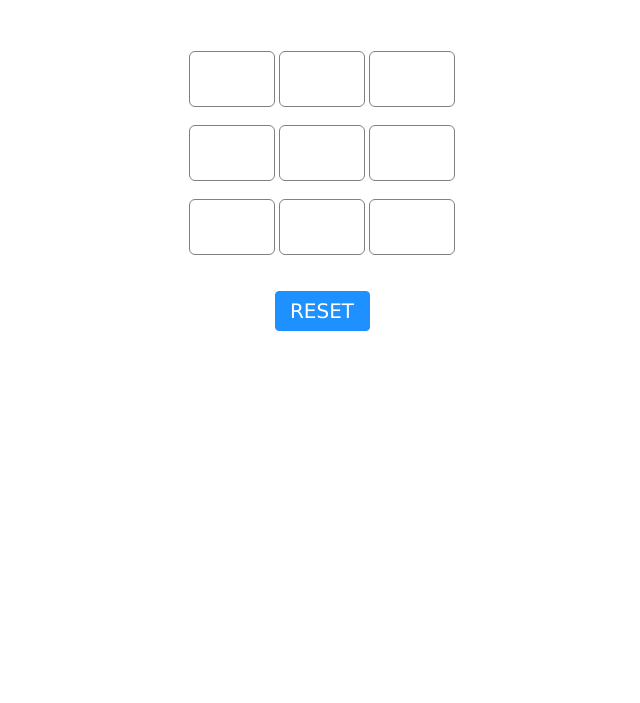
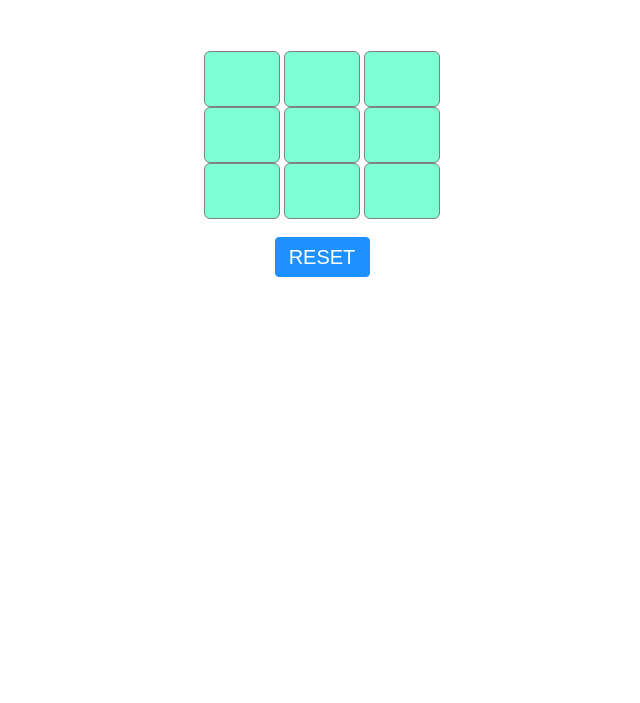
Before and after one commit to Ramya-cloud-hub/Tic-Tac-Toy, a plain HTML site: page index.html in a window 1280 px wide. Shown: the part 97-800 px from the top of the page, without its empty margins (318-958 px from the left). Drawn offline with Linux system fonts and the light colour scheme.

Commit message:
Changes done script functions

```diff
--- a/index.html
+++ b/index.html
@@ -1,70 +1,36 @@
 <!DOCTYPE html>
 <html lang="en">
 <head>
-	<meta name="viewport" content=
-		"width=device-width, initial-scale=1.0">
     <title>Tic Tac Toy</title>
-
-	<!-- CSS file Included -->
-	<link rel="stylesheet"
-		type="text/css" href="style.css">
-
-	<!-- JavaScript file included -->
+	<link rel="stylesheet"	type="text/css" href="style.css">
 	<script src="script.js"></script>
 </head>
 
 <body>
-	<div id="main">
+	<div id="container">
 		<h1>TIC TAC TOE</h1>
-
-		<!-- Game Instructions -->
-
-
-
-		<br><br>
-		<!-- 3*3 grid of Boxes -->
-		<input type="text" id="b1" onclick=
-			"myfunc_3(); myfunc();" readonly>
-
-		<input type="text" id="b2" onclick=
-			"myfunc_4(); myfunc();" readonly>
-
-		<input type="text" id="b3" onclick=
-			"myfunc_5(); myfunc();" readonly>
 		<br><br>
 
-		<input type="text" id="b4" onclick=
-			"myfunc_6(); myfunc();" readonly>
-
-		<input type="text" id="b5" onclick=
-			"myfunc_7(); myfunc();" readonly>
-
-		<input type="text" id="b6" onclick=
-			"myfunc_8(); myfunc();" readonly>
+		<input type="text" id="box1" onclick="myfunc_3(); myfunc();" >
+		<input type="text" id="box2" onclick="myfunc_4(); myfunc();" >
+		<input type="text" id="box3" onclick="myfunc_5(); myfunc();">
+		<br>
+		<input type="text" id="box4" onclick="myfunc_6(); myfunc();" >
+		<input type="text" id="box5" onclick="myfunc_7(); myfunc();" >
+		<input type="text" id="box6" onclick="myfunc_8(); myfunc();">
+		<br>
+		<input type="text" id="box7" onclick="myfunc_9(); myfunc();">
+		<input type="text" id="box8" onclick="myfunc_10();myfunc();">
+		<input type="text" id="box9" onclick="myfunc_11();myfunc();">
 		<br><br>
 
-		<input type="text" id="b7" onclick=
-			"myfunc_9(); myfunc();" readonly>
-
-		<input type="text" id="b8" onclick=
-			"myfunc_10();myfunc();" readonly>
-
-		<input type="text" id="b9" onclick=
-			"myfunc_11();myfunc();" readonly>
-
-		<!-- Grid end here -->
-		<br><br><br>
-		<!-- Button to reset game -->
-		<button id="but" onclick="myfunc_2()">
+		<button id="button" onclick="myfunc_2()">
 			RESET
 		</button>
 
 		<br><br>
-		<!-- Space to show player turn -->
-		<p id="print"></p>
 
-
+		<p id="printResult"></p>
 	</div>
 </body>
-
 </html>
--- a/script.js
+++ b/script.js
@@ -1,375 +1,339 @@
-// Function called whenever user tab on any box
 function myfunc() {
+	var box1, box1, box3, box4, box5, box6, box7, box8, box9;
+	box1 = document.getElementById("box1").value;
+	box2 = document.getElementById("box2").value;
+	box3 = document.getElementById("box3").value;
+	box4 = document.getElementById("box4").value;
+	box5 = document.getElementById("box5").value;
+	box6 = document.getElementById("box6").value;
+	box7 = document.getElementById("box7").value;
+	box8 = document.getElementById("box8").value;
+	box9 = document.getElementById("box9").value;
 
-	// Setting DOM to all boxes or input field
-	var b1, b1, b3, b4, b5, b6, b7, b8, b9;
-	b1 = document.getElementById("b1").value;
-	b2 = document.getElementById("b2").value;
-	b3 = document.getElementById("b3").value;
-	b4 = document.getElementById("b4").value;
-	b5 = document.getElementById("b5").value;
-	b6 = document.getElementById("b6").value;
-	b7 = document.getElementById("b7").value;
-	b8 = document.getElementById("b8").value;
-	b9 = document.getElementById("b9").value;
-
-	// Checking if Player X won or not and after
-	// that disabled all the other fields
-	if ((b1 == 'x' || b1 == 'X') && (b2 == 'x' ||
-		b2 == 'X') && (b3 == 'x' || b3 == 'X')) {
-		document.getElementById('print')
+	// Checking if Player X won or not and after that disable the remaining cells
+	if ((box1 == 'x' || box1 == 'X') && (box2 == 'x' ||
+		box2 == 'X') && (box3 == 'x' || box3 == 'X')) {
+		document.getElementById('printResult')
 			.innerHTML = "Player X won";
-		document.getElementById("b4").disabled = true;
-		document.getElementById("b5").disabled = true;
-		document.getElementById("b6").disabled = true;
-		document.getElementById("b7").disabled = true;
-		document.getElementById("b8").disabled = true;
-		document.getElementById("b9").disabled = true;
-		window.alert('Player X won');
+		document.getElementById("box4").disabled = true;
+		document.getElementById("box5").disabled = true;
+		document.getElementById("box6").disabled = true;
+		document.getElementById("box7").disabled = true;
+		document.getElementById("box8").disabled = true;
+		document.getElementById("box9").disabled = true;
 	}
-	else if ((b1 == 'x' || b1 == 'X') && (b4 == 'x' ||
-		b4 == 'X') && (b7 == 'x' || b7 == 'X')) {
-		document.getElementById('print')
+	else if ((box1 == 'x' || box1 == 'X') && (box4 == 'x' ||
+		box4 == 'X') && (box7 == 'x' || box7 == 'X')) {
+		document.getElementById('printResult')
 			.innerHTML = "Player X won";
-		document.getElementById("b2").disabled = true;
-		document.getElementById("b3").disabled = true;
-		document.getElementById("b5").disabled = true;
-		document.getElementById("b6").disabled = true;
-		document.getElementById("b8").disabled = true;
-		document.getElementById("b9").disabled = true;
-
-		window.alert('Player X won');
+		document.getElementById("box2").disabled = true;
+		document.getElementById("box3").disabled = true;
+		document.getElementById("box5").disabled = true;
+		document.getElementById("box6").disabled = true;
+		document.getElementById("box8").disabled = true;
+		document.getElementById("box9").disabled = true;
 	}
-	else if ((b7 == 'x' || b7 == 'X') && (b8 == 'x' ||
-		b8 == 'X') && (b9 == 'x' || b9 == 'X')) {
-		document.getElementById('print')
+	else if ((box7 == 'x' || box7 == 'X') && (box8 == 'x' ||
+		box8 == 'X') && (box9 == 'x' || box9 == 'X')) {
+		document.getElementById('printResult')
 			.innerHTML = "Player X won";
-		document.getElementById("b1").disabled = true;
-		document.getElementById("b2").disabled = true;
-		document.getElementById("b3").disabled = true;
-		document.getElementById("b4").disabled = true;
-		document.getElementById("b5").disabled = true;
-		document.getElementById("b6").disabled = true;
-		window.alert('Player X won');
+		document.getElementById("box1").disabled = true;
+		document.getElementById("box2").disabled = true;
+		document.getElementById("box3").disabled = true;
+		document.getElementById("box4").disabled = true;
+		document.getElementById("box5").disabled = true;
+		document.getElementById("box6").disabled = true;
 	}
-	else if ((b3 == 'x' || b3 == 'X') && (b6 == 'x' ||
-		b6 == 'X') && (b9 == 'x' || b9 == 'X')) {
-		document.getElementById('print')
+	else if ((box3 == 'x' || box3 == 'X') && (box6 == 'x' ||
+		box6 == 'X') && (box9 == 'x' || box9 == 'X')) {
+		document.getElementById('printResult')
 			.innerHTML = "Player X won";
-		document.getElementById("b1").disabled = true;
-		document.getElementById("b2").disabled = true;
-		document.getElementById("b4").disabled = true;
-		document.getElementById("b5").disabled = true;
-		document.getElementById("b7").disabled = true;
-		document.getElementById("b8").disabled = true;
-		window.alert('Player X won');
+		document.getElementById("box1").disabled = true;
+		document.getElementById("box2").disabled = true;
+		document.getElementById("box4").disabled = true;
+		document.getElementById("box5").disabled = true;
+		document.getElementById("box7").disabled = true;
+		document.getElementById("box8").disabled = true;
 	}
-	else if ((b1 == 'x' || b1 == 'X') && (b5 == 'x' ||
-		b5 == 'X') && (b9 == 'x' || b9 == 'X')) {
-		document.getElementById('print')
+	else if ((box1 == 'x' || box1 == 'X') && (box5 == 'x' ||
+		box5 == 'X') && (box9 == 'x' || box9 == 'X')) {
+		document.getElementById('printResult')
 			.innerHTML = "Player X won";
-		document.getElementById("b2").disabled = true;
-		document.getElementById("b3").disabled = true;
-		document.getElementById("b4").disabled = true;
-		document.getElementById("b6").disabled = true;
-		document.getElementById("b7").disabled = true;
-		document.getElementById("b8").disabled = true;
-		window.alert('Player X won');
+		document.getElementById("box2").disabled = true;
+		document.getElementById("box3").disabled = true;
+		document.getElementById("box4").disabled = true;
+		document.getElementById("box6").disabled = true;
+		document.getElementById("box7").disabled = true;
+		document.getElementById("box8").disabled = true;
 	}
-	else if ((b3 == 'x' || b3 == 'X') && (b5 == 'x' ||
-		b5 == 'X') && (b7 == 'x' || b7 == 'X')) {
-		document.getElementById('print')
+	else if ((box3 == 'x' || box3 == 'X') && (box5 == 'x' ||
+		box5 == 'X') && (box7 == 'x' || box7 == 'X')) {
+		document.getElementById('printResult')
 			.innerHTML = "Player X won";
-		document.getElementById("b1").disabled = true;
-		document.getElementById("b2").disabled = true;
-		document.getElementById("b4").disabled = true;
-		document.getElementById("b6").disabled = true;
-		document.getElementById("b8").disabled = true;
-		document.getElementById("b9").disabled = true;
-		window.alert('Player X won');
+		document.getElementById("box1").disabled = true;
+		document.getElementById("box2").disabled = true;
+		document.getElementById("box4").disabled = true;
+		document.getElementById("box6").disabled = true;
+		document.getElementById("box8").disabled = true;
+		document.getElementById("box9").disabled = true;
 	}
-	else if ((b2 == 'x' || b2 == 'X') && (b5 == 'x' ||
-		b5 == 'X') && (b8 == 'x' || b8 == 'X')) {
-		document.getElementById('print')
+	else if ((box2 == 'x' || box2 == 'X') && (box5 == 'x' ||
+		box5 == 'X') && (box8 == 'x' || box8 == 'X')) {
+		document.getElementById('printResult')
 			.innerHTML = "Player X won";
-		document.getElementById("b1").disabled = true;
-		document.getElementById("b3").disabled = true;
-		document.getElementById("b4").disabled = true;
-		document.getElementById("b6").disabled = true;
-		document.getElementById("b7").disabled = true;
-		document.getElementById("b9").disabled = true;
-		window.alert('Player X won');
+		document.getElementById("box1").disabled = true;
+		document.getElementById("box3").disabled = true;
+		document.getElementById("box4").disabled = true;
+		document.getElementById("box6").disabled = true;
+		document.getElementById("box7").disabled = true;
+		document.getElementById("box9").disabled = true;
 	}
-	else if ((b4 == 'x' || b4 == 'X') && (b5 == 'x' ||
-		b5 == 'X') && (b6 == 'x' || b6 == 'X')) {
-		document.getElementById('print')
+	else if ((box4 == 'x' || box4 == 'X') && (box5 == 'x' ||
+		box5 == 'X') && (box6 == 'x' || box6 == 'X')) {
+		document.getElementById('printResult')
 			.innerHTML = "Player X won";
-		document.getElementById("b1").disabled = true;
-		document.getElementById("b2").disabled = true;
-		document.getElementById("b3").disabled = true;
-		document.getElementById("b7").disabled = true;
-		document.getElementById("b8").disabled = true;
-		document.getElementById("b9").disabled = true;
-		window.alert('Player X won');
+		document.getElementById("box1").disabled = true;
+		document.getElementById("box2").disabled = true;
+		document.getElementById("box3").disabled = true;
+		document.getElementById("box7").disabled = true;
+		document.getElementById("box8").disabled = true;
+		document.getElementById("box9").disabled = true;
 	}
 
-	// Checking of Player X finsh
-	// Checking for Player 0 starts, Is player 0 won or
-	// not and after that disabled all the other fields
-	else if ((b1 == '0' || b1 == '0') && (b2 == '0' ||
-		b2 == '0') && (b3 == '0' || b3 == '0')) {
-		document.getElementById('print')
+
+	// Player 0 won or not
+	else if ((box1 == '0' || box1 == '0') && (box2 == '0' ||
+		box2 == '0') && (box3 == '0' || box3 == '0')) {
+		document.getElementById('printResult')
 			.innerHTML = "Player 0 won";
-		document.getElementById("b4").disabled = true;
-		document.getElementById("b5").disabled = true;
-		document.getElementById("b6").disabled = true;
-		document.getElementById("b7").disabled = true;
-		document.getElementById("b8").disabled = true;
-		document.getElementById("b9").disabled = true;
-		window.alert('Player 0 won');
+		document.getElementById("box4").disabled = true;
+		document.getElementById("box5").disabled = true;
+		document.getElementById("box6").disabled = true;
+		document.getElementById("box7").disabled = true;
+		document.getElementById("box8").disabled = true;
+		document.getElementById("box9").disabled = true;
 	}
-	else if ((b1 == '0' || b1 == '0') && (b4 == '0' ||
-		b4 == '0') && (b7 == '0' || b7 == '0')) {
-		document.getElementById('print')
+	else if ((box1 == '0' || box1 == '0') && (box4 == '0' ||
+		box4 == '0') && (box7 == '0' || box7 == '0')) {
+		document.getElementById('printResult')
 			.innerHTML = "Player 0 won";
-		document.getElementById("b2").disabled = true;
-		document.getElementById("b3").disabled = true;
-		document.getElementById("b5").disabled = true;
-		document.getElementById("b6").disabled = true;
-		document.getElementById("b8").disabled = true;
-		document.getElementById("b9").disabled = true;
-		window.alert('Player 0 won');
+		document.getElementById("box2").disabled = true;
+		document.getElementById("box3").disabled = true;
+		document.getElementById("box5").disabled = true;
+		document.getElementById("box6").disabled = true;
+		document.getElementById("box8").disabled = true;
+		document.getElementById("box9").disabled = true;
 	}
-	else if ((b7 == '0' || b7 == '0') && (b8 == '0' ||
-		b8 == '0') && (b9 == '0' || b9 == '0')) {
-		document.getElementById('print')
+	else if ((box7 == '0' || box7 == '0') && (box8 == '0' ||
+		box8 == '0') && (box9 == '0' || box9 == '0')) {
+		document.getElementById('printResult')
 			.innerHTML = "Player 0 won";
-		document.getElementById("b1").disabled = true;
-		document.getElementById("b2").disabled = true;
-		document.getElementById("b3").disabled = true;
-		document.getElementById("b4").disabled = true;
-		document.getElementById("b5").disabled = true;
-		document.getElementById("b6").disabled = true;
-		window.alert('Player 0 won');
+		document.getElementById("box1").disabled = true;
+		document.getElementById("box2").disabled = true;
+		document.getElementById("box3").disabled = true;
+		document.getElementById("box4").disabled = true;
+		document.getElementById("box5").disabled = true;
+		document.getElementById("box6").disabled = true;
 	}
-	else if ((b3 == '0' || b3 == '0') && (b6 == '0' ||
-		b6 == '0') && (b9 == '0' || b9 == '0')) {
-		document.getElementById('print')
+	else if ((box3 == '0' || box3 == '0') && (box6 == '0' ||
+		box6 == '0') && (box9 == '0' || box9 == '0')) {
+		document.getElementById('printResult')
 			.innerHTML = "Player 0 won";
-		document.getElementById("b1").disabled = true;
-		document.getElementById("b2").disabled = true;
-		document.getElementById("b4").disabled = true;
-		document.getElementById("b5").disabled = true;
-		document.getElementById("b7").disabled = true;
-		document.getElementById("b8").disabled = true;
-		window.alert('Player 0 won');
+		document.getElementById("box1").disabled = true;
+		document.getElementById("box2").disabled = true;
+		document.getElementById("box4").disabled = true;
+		document.getElementById("box5").disabled = true;
+		document.getElementById("box7").disabled = true;
+		document.getElementById("box8").disabled = true;
 	}
-	else if ((b1 == '0' || b1 == '0') && (b5 == '0' ||
-		b5 == '0') && (b9 == '0' || b9 == '0')) {
-		document.getElementById('print')
+	else if ((box1 == '0' || box1 == '0') && (box5 == '0' ||
+		box5 == '0') && (box9 == '0' || box9 == '0')) {
+		document.getElementById('printResult')
 			.innerHTML = "Player 0 won";
-		document.getElementById("b2").disabled = true;
-		document.getElementById("b3").disabled = true;
-		document.getElementById("b4").disabled = true;
-		document.getElementById("b6").disabled = true;
-		document.getElementById("b7").disabled = true;
-		document.getElementById("b8").disabled = true;
-		window.alert('Player 0 won');
+		document.getElementById("box2").disabled = true;
+		document.getElementById("box3").disabled = true;
+		document.getElementById("box4").disabled = true;
+		document.getElementById("box6").disabled = true;
+		document.getElementById("box7").disabled = true;
+		document.getElementById("box8").disabled = true;
 	}
-	else if ((b3 == '0' || b3 == '0') && (b5 == '0' ||
-		b5 == '0') && (b7 == '0' || b7 == '0')) {
-		document.getElementById('print')
+	else if ((box3 == '0' || box3 == '0') && (box5 == '0' ||
+		box5 == '0') && (box7 == '0' || box7 == '0')) {
+		document.getElementById('printResult')
 			.innerHTML = "Player 0 won";
-		document.getElementById("b1").disabled = true;
-		document.getElementById("b2").disabled = true;
-		document.getElementById("b4").disabled = true;
-		document.getElementById("b6").disabled = true;
-		document.getElementById("b8").disabled = true;
-		document.getElementById("b9").disabled = true;
-		window.alert('Player 0 won');
+		document.getElementById("box1").disabled = true;
+		document.getElementById("box2").disabled = true;
+		document.getElementById("box4").disabled = true;
+		document.getElementById("box6").disabled = true;
+		document.getElementById("box8").disabled = true;
+		document.getElementById("box9").disabled = true;
 	}
-	else if ((b2 == '0' || b2 == '0') && (b5 == '0' ||
-		b5 == '0') && (b8 == '0' || b8 == '0')) {
-		document.getElementById('print')
+	else if ((box2 == '0' || box2 == '0') && (box5 == '0' ||
+		box5 == '0') && (box8 == '0' || box8 == '0')) {
+		document.getElementById('printResult')
 			.innerHTML = "Player 0 won";
-		document.getElementById("b1").disabled = true;
-		document.getElementById("b3").disabled = true;
-		document.getElementById("b4").disabled = true;
-		document.getElementById("b6").disabled = true;
-		document.getElementById("b7").disabled = true;
-		document.getElementById("b9").disabled = true;
-		window.alert('Player 0 won');
+		document.getElementById("box1").disabled = true;
+		document.getElementById("box3").disabled = true;
+		document.getElementById("box4").disabled = true;
+		document.getElementById("box6").disabled = true;
+		document.getElementById("box7").disabled = true;
+		document.getElementById("box9").disabled = true;
 	}
-	else if ((b4 == '0' || b4 == '0') && (b5 == '0' ||
-		b5 == '0') && (b6 == '0' || b6 == '0')) {
-		document.getElementById('print')
+	else if ((box4 == '0' || box4 == '0') && (box5 == '0' ||
+		box5 == '0') && (box6 == '0' || box6 == '0')) {
+		document.getElementById('printResult')
 			.innerHTML = "Player 0 won";
-		document.getElementById("b1").disabled = true;
-		document.getElementById("b2").disabled = true;
-		document.getElementById("b3").disabled = true;
-		document.getElementById("b7").disabled = true;
-		document.getElementById("b8").disabled = true;
-		document.getElementById("b9").disabled = true;
-		window.alert('Player 0 won');
-	}
-
-	// Checking of Player 0 finsh
-	// Here, Checking about Tie
-	else if ((b1 == 'X' || b1 == '0') && (b2 == 'X'
-		|| b2 == '0') && (b3 == 'X' || b3 == '0') &&
-		(b4 == 'X' || b4 == '0') && (b5 == 'X' ||
-		b5 == '0') && (b6 == 'X' || b6 == '0') &&
-		(b7 == 'X' || b7 == '0') && (b8 == 'X' ||
-		b8 == '0') && (b9 == 'X' || b9 == '0')) {
-			document.getElementById('print')
-				.innerHTML = "Match Tie";
-			window.alert('Match Tie');
+		document.getElementById("box1").disabled = true;
+		document.getElementById("box2").disabled = true;
+		document.getElementById("box3").disabled = true;
+		document.getElementById("box7").disabled = true;
+		document.getElementById("box8").disabled = true;
+		document.getElementById("box9").disabled = true;
 	}
 	else {
-
 		// Here, Printing Result
 		if (flag == 1) {
-			document.getElementById('print')
+			document.getElementById('printResult')
 				.innerHTML = "Player X Turn";
 		}
 		else {
-			document.getElementById('print')
+			document.getElementById('printResult')
 				.innerHTML = "Player 0 Turn";
 		}
 	}
 }
 
-// Function to reset game
+// Function to reset all the boxes to empty
 function myfunc_2() {
 	location.reload();
-	document.getElementById('b1').value = '';
-	document.getElementById("b2").value = '';
-	document.getElementById("b3").value = '';
-	document.getElementById("b4").value = '';
-	document.getElementById("b5").value = '';
-	document.getElementById("b6").value = '';
-	document.getElementById("b7").value = '';
-	document.getElementById("b8").value = '';
-	document.getElementById("b9").value = '';
+	document.getElementById('box1').value = '';
+	document.getElementById("box2").value = '';
+	document.getElementById("box3").value = '';
+	document.getElementById("box4").value = '';
+	document.getElementById("box5").value = '';
+	document.getElementById("box6").value = '';
+	document.getElementById("box7").value = '';
+	document.getElementById("box8").value = '';
+	document.getElementById("box9").value = '';
 
 }
 
-// Here onwards, functions check turn of the player
+
 // and put accordingly value X or 0
 flag = 1;
 function myfunc_3() {
 	if (flag == 1) {
-		document.getElementById("b1").value = "X";
-		document.getElementById("b1").disabled = true;
+		document.getElementById("box1").value = "X";
+		document.getElementById("box1").disabled = true;
 		flag = 0;
 	}
 	else {
-		document.getElementById("b1").value = "0";
-		document.getElementById("b1").disabled = true;
+		document.getElementById("box1").value = "0";
+		document.getElementById("box1").disabled = true;
 		flag = 1;
 	}
 }
 
 function myfunc_4() {
 	if (flag == 1) {
-		document.getElementById("b2").value = "X";
-		document.getElementById("b2").disabled = true;
+		document.getElementById("box2").value = "X";
+		document.getElementById("box2").disabled = true;
 		flag = 0;
 	}
 	else {
-		document.getElementById("b2").value = "0";
-		document.getElementById("b2").disabled = true;
+		document.getElementById("box2").value = "0";
+		document.getElementById("box2").disabled = true;
 		flag = 1;
 	}
 }
 
 function myfunc_5() {
 	if (flag == 1) {
-		document.getElementById("b3").value = "X";
-		document.getElementById("b3").disabled = true;
+		document.getElementById("box3").value = "X";
+		document.getElementById("box3").disabled = true;
 		flag = 0;
 	}
 	else {
-		document.getElementById("b3").value = "0";
-		document.getElementById("b3").disabled = true;
+		document.getElementById("box3").value = "0";
+		document.getElementById("box3").disabled = true;
 		flag = 1;
 	}
 }
 
 function myfunc_6() {
 	if (flag == 1) {
-		document.getElementById("b4").value = "X";
-		document.getElementById("b4").disabled = true;
+		document.getElementById("box4").value = "X";
+		document.getElementById("box4").disabled = true;
 		flag = 0;
 	}
 	else {
-		document.getElementById("b4").value = "0";
-		document.getElementById("b4").disabled = true;
+		document.getElementById("box4").value = "0";
+		document.getElementById("box4").disabled = true;
 		flag = 1;
 	}
 }
 
 function myfunc_7() {
 	if (flag == 1) {
-		document.getElementById("b5").value = "X";
-		document.getElementById("b5").disabled = true;
+		document.getElementById("box5").value = "X";
+		document.getElementById("box5").disabled = true;
 		flag = 0;
 	}
 	else {
-		document.getElementById("b5").value = "0";
-		document.getElementById("b5").disabled = true;
+		document.getElementById("box5").value = "0";
+		document.getElementById("box5").disabled = true;
 		flag = 1;
 	}
 }
 
 function myfunc_8() {
 	if (flag == 1) {
-		document.getElementById("b6").value = "X";
-		document.getElementById("b6").disabled = true;
+		document.getElementById("box6").value = "X";
+		document.getElementById("box6").disabled = true;
 		flag = 0;
 	}
 	else {
-		document.getElementById("b6").value = "0";
-		document.getElementById("b6").disabled = true;
+		document.getElementById("box6").value = "0";
+		document.getElementById("box6").disabled = true;
 		flag = 1;
 	}
 }
 
 function myfunc_9() {
 	if (flag == 1) {
-		document.getElementById("b7").value = "X";
-		document.getElementById("b7").disabled = true;
+		document.getElementById("box7").value = "X";
+		document.getElementById("box7").disabled = true;
 		flag = 0;
 	}
 	else {
-		document.getElementById("b7").value = "0";
-		document.getElementById("b7").disabled = true;
+		document.getElementById("box7").value = "0";
+		document.getElementById("box7").disabled = true;
 		flag = 1;
 	}
 }
 
 function myfunc_10() {
 	if (flag == 1) {
-		document.getElementById("b8").value = "X";
-		document.getElementById("b8").disabled = true;
+		document.getElementById("box8").value = "X";
+		document.getElementById("box8").disabled = true;
 		flag = 0;
 	}
 	else {
-		document.getElementById("b8").value = "0";
-		document.getElementById("b8").disabled = true;
+		document.getElementById("box8").value = "0";
+		document.getElementById("box8").disabled = true;
 		flag = 1;
 	}
 }
 
 function myfunc_11() {
 	if (flag == 1) {
-		document.getElementById("b9").value = "X";
-		document.getElementById("b9").disabled = true;
+		document.getElementById("box9").value = "X";
+		document.getElementById("box9").disabled = true;
 		flag = 0;
 	}
 	else {
-		document.getElementById("b9").value = "0";
-		document.getElementById("b9").disabled = true;
+		document.getElementById("box9").value = "0";
+		document.getElementById("box9").disabled = true;
 		flag = 1;
 	}
 }
--- a/style.css
+++ b/style.css
@@ -1,32 +1,29 @@
-
-	h1 {
-		color: orangered;
+h1 {
+		color: blue;
 		font-size: 45px;
 	}
 
-	/* 3*3 Grid */
-	#b1, #b2, #b3, #b4, #b5,
-	#b6, #b7, #b8, #b9 {
-		width: 80px;
+	#box1, #box2, #box3, #box4, #box5,
+	#box6, #box7, #box8, #box9 {
+		width: 70px;
 		height: 52px;
 		margin: auto;
 		border: 1px solid gray;
 		border-radius: 6px;
 		font-size: 30px;
 		text-align: center;
+    background-color: aquamarine;
 	}
 
 	/* Reset Button */
-	#but {
+	#button {
 		box-sizing: border-box;
 		width: 95px;
 		height: 40px;
 		border: 1px solid dodgerblue;
 		margin: auto;
 		border-radius: 4px;
-		font-family: Verdana,
-			Geneva, Tahoma, sans-serif;
-
+		font-family: sans-serif;
 		background-color: dodgerblue;
 		color: white;
 		font-size: 20px;
@@ -34,7 +31,7 @@
 	}
 
 	/* Player turn space */
-	#print {
+	#printResult {
 		font-family: Verdana,
 			Geneva, Tahoma, sans-serif;
 
@@ -43,7 +40,7 @@
 	}
 
 	/* Main Container */
-	#main {
+	#container {
 		text-align: center;
 	}
 
```
